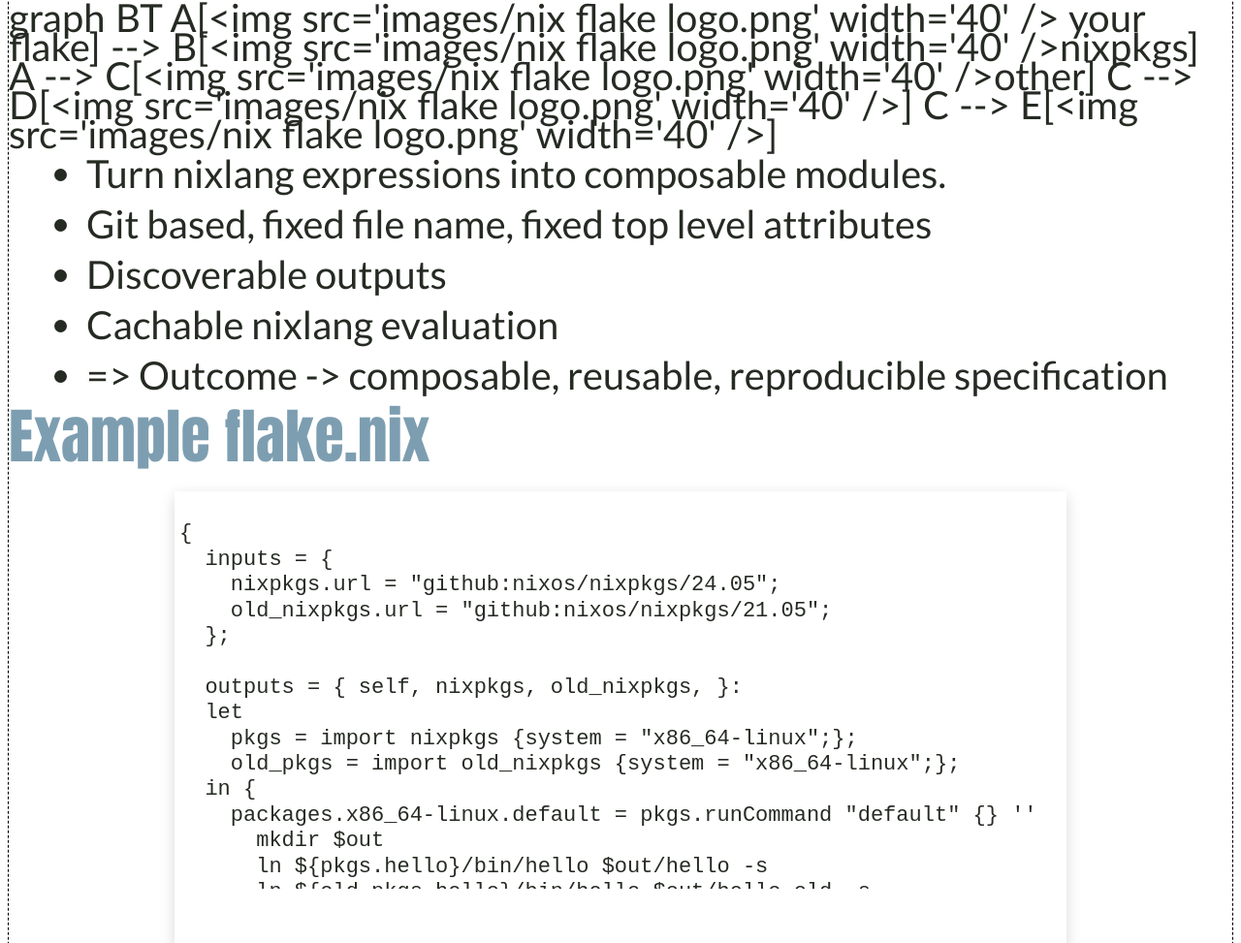
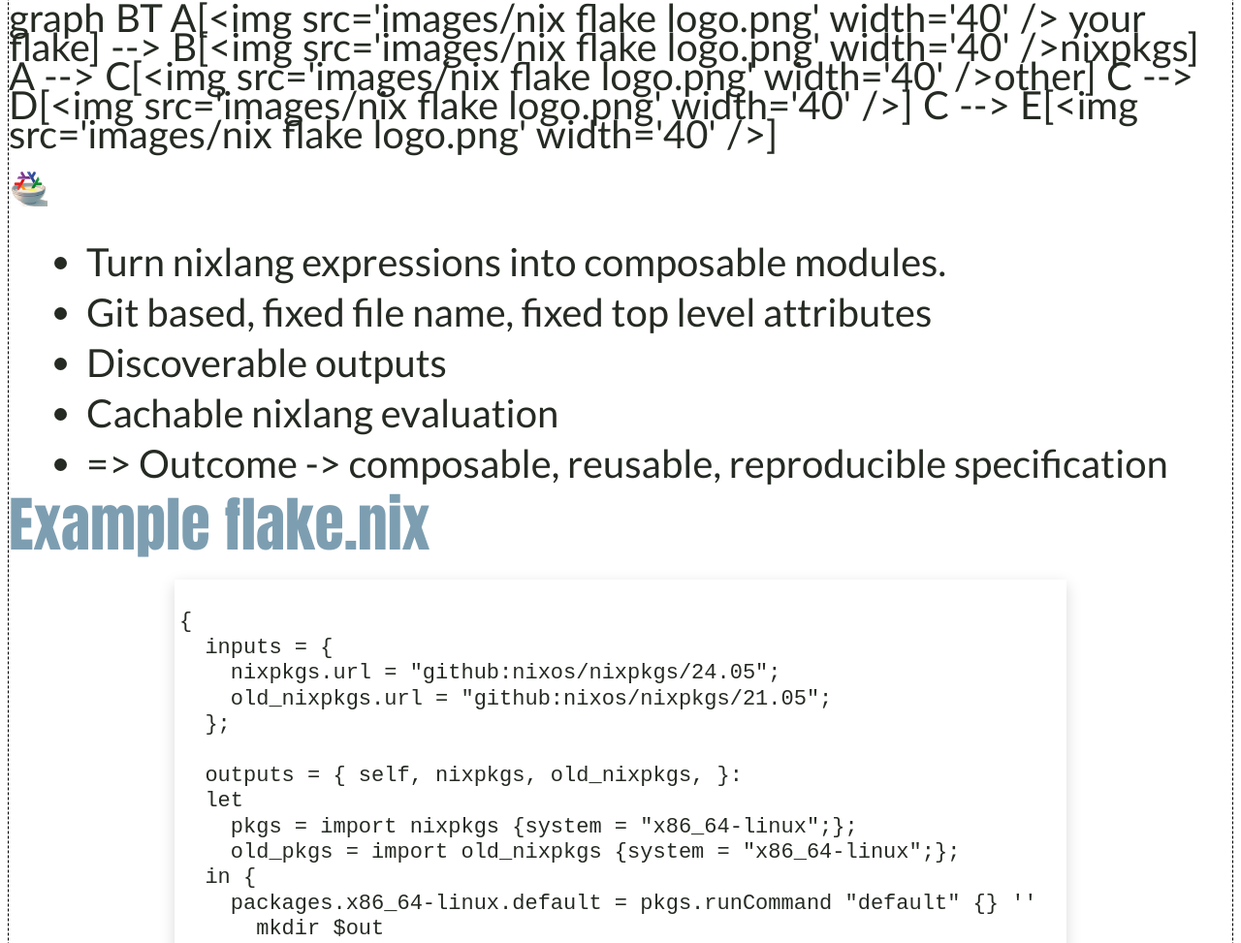
Before and after one commit to TyberiusPrime/20240823_Nix_Presentation_Bioinformatics_Meetup, a website built with Vite: page index.html in a window 1280 px wide. Shown: the part 10812-11785 px from the top of the page at 97% size. Built offline with nearby package versions, Linux system fonts and the light colour scheme; files whose address does not match are found by name; what reveal.js would draw is missing.

Commit message:
add missing image

```diff
--- a/index.html
+++ b/index.html
@@ -597,6 +597,7 @@
 				C --> E[&lt;img src='images/nix flake logo.png' width='40' />]
 
 		    </div>
+			<img src='images/nix flake logo.png' width='40' style="position:absoulte;top:-600px;"/>
                    <aside class="notes">
           <ul>
    <li>
```
Also changed, not shown: docs/index.html (+1 -0 lines), docs/assets/nix flake logo.b006bfb2.png (added).
